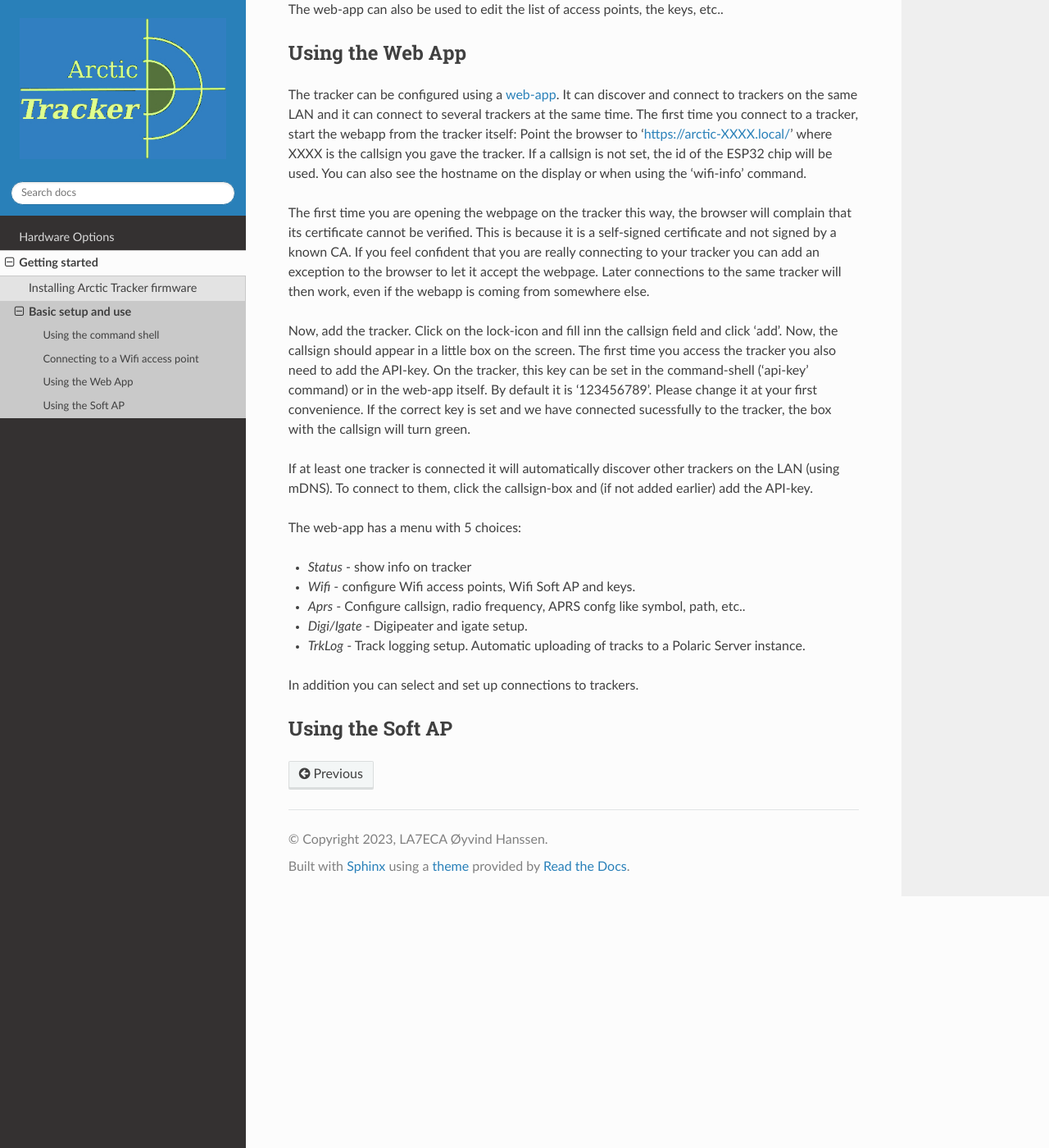
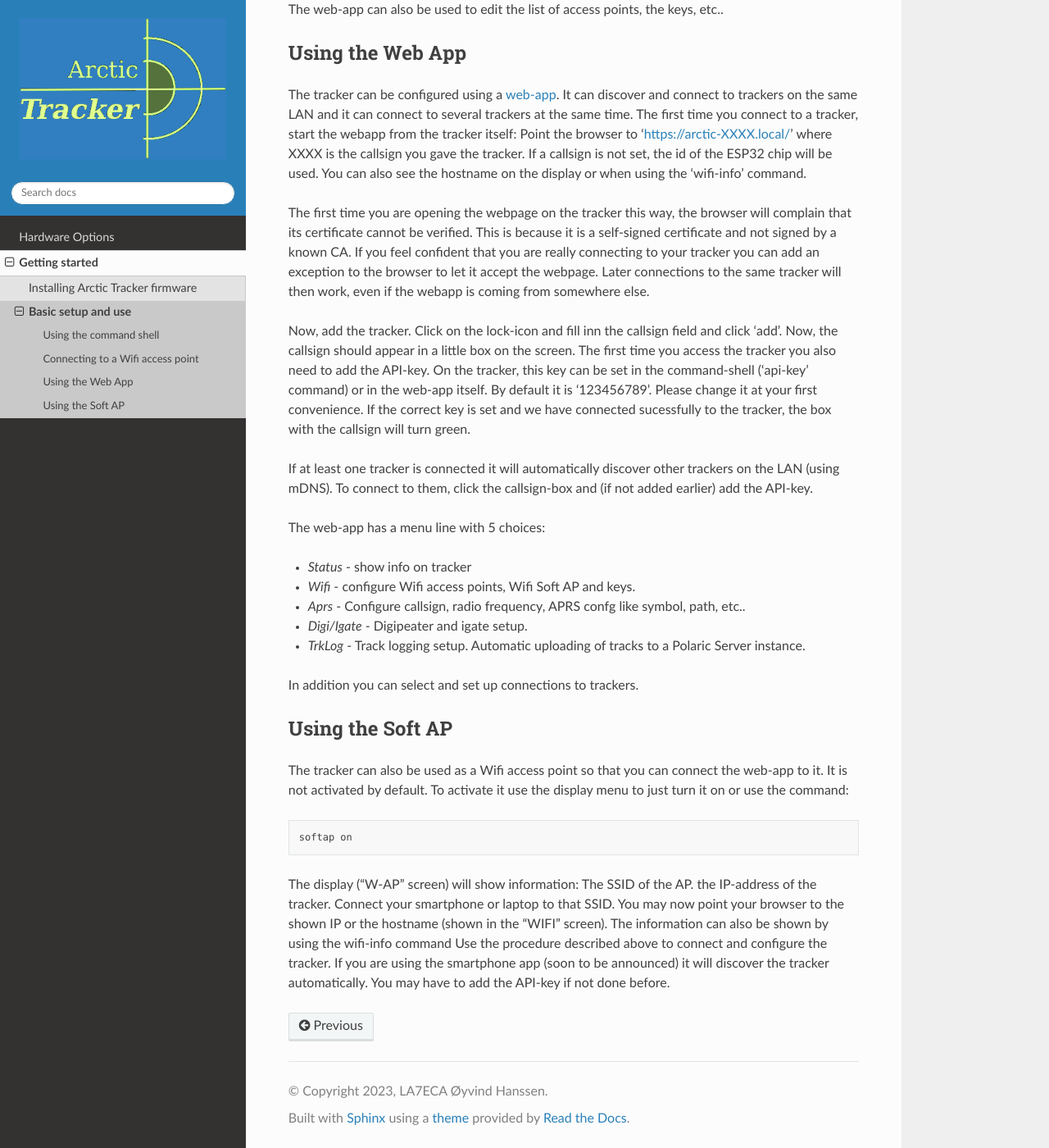
Before and after one commit to Hamlabs/ArcticTracker-docs, a Sphinx documentation site: the page built from docs/setup.rst, in a window 1280 px wide and 1400 px high, scrolled down 1634 px. Shown: the whole window at 82% size. Built offline with Sphinx 7.4.7 and the Read the Docs theme 3.1.0, drawn with Linux system fonts in a browser that asks for light colours; pages that are not in the unit, such as notebooks, are missing from menus.

Commit message:
Update setup.rst

```diff
--- a/docs/setup.rst
+++ b/docs/setup.rst
@@ -34,7 +34,7 @@ Now, add the tracker. Click on the lock-icon and fill inn the callsign field and
 
 If at least one tracker is connected it will automatically discover other trackers on the LAN (using mDNS). To connect to them, click the callsign-box and (if not added earlier) add the API-key.
 
-The web-app has a menu with 5 choices:
+The web-app has a menu line with 5 choices:
 
 * *Status* - show info on tracker
 * *Wifi* - configure Wifi access points, Wifi Soft AP and keys.
@@ -45,7 +45,10 @@ The web-app has a menu with 5 choices:
 In addition you can select and set up connections to trackers.
 
 
-
-
 Using the Soft AP
 -----------------
+The tracker can also be used as a Wifi access point so that you can connect the web-app to it. It is not activated by default. To activate it use the display menu to just turn it on or use the command::
+
+ softap on
+
+The display ("W-AP" screen) will show information: The SSID of the AP. the IP-address of the tracker. Connect your smartphone or laptop to that SSID. You may now point your browser to the shown IP or the hostname (shown in the "WIFI" screen). The information can also be shown by using the wifi-info command Use the procedure described above to connect and configure the tracker. If you are using the smartphone app (soon to be announced) it will discover the tracker automatically. You may have to add the API-key if not done before.
```
